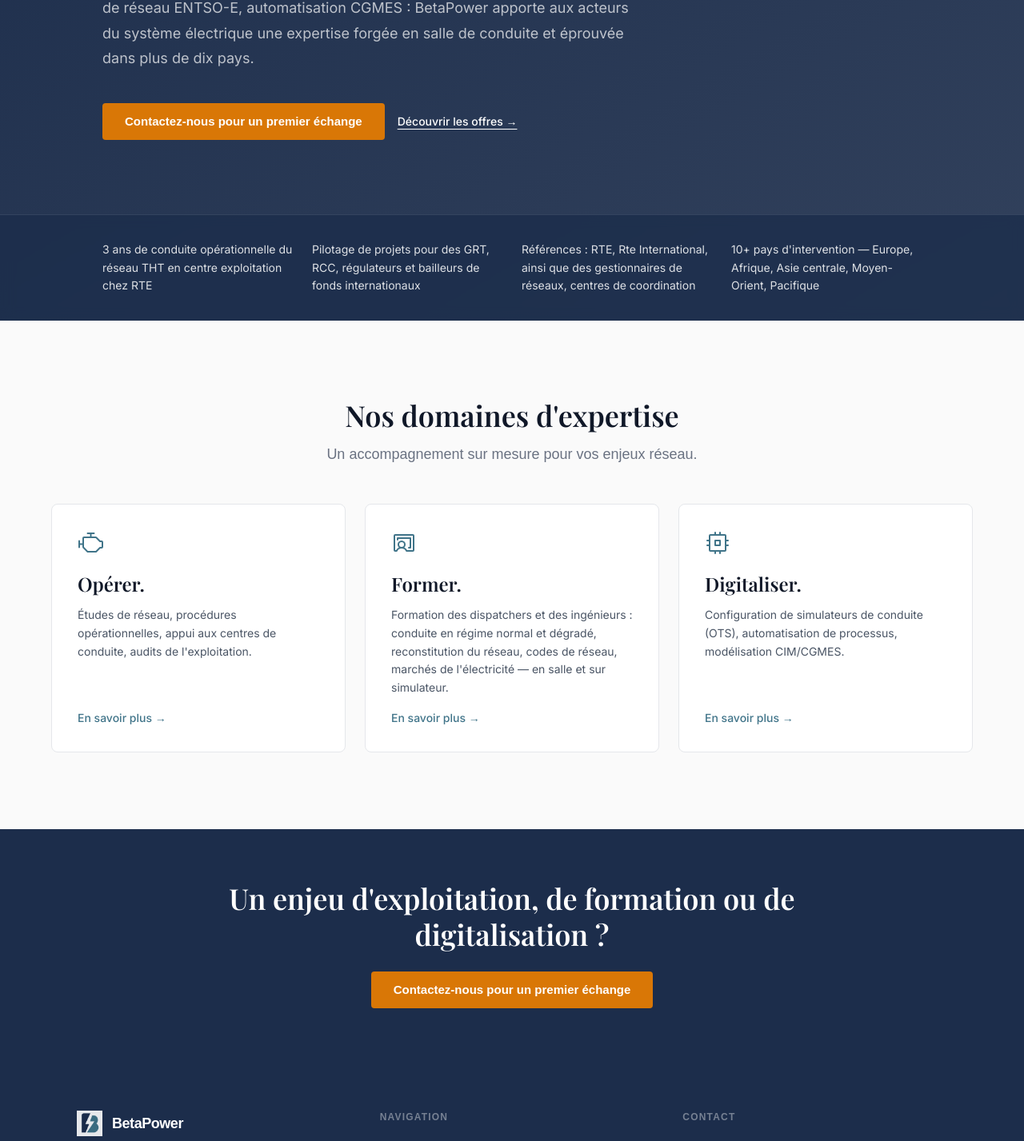
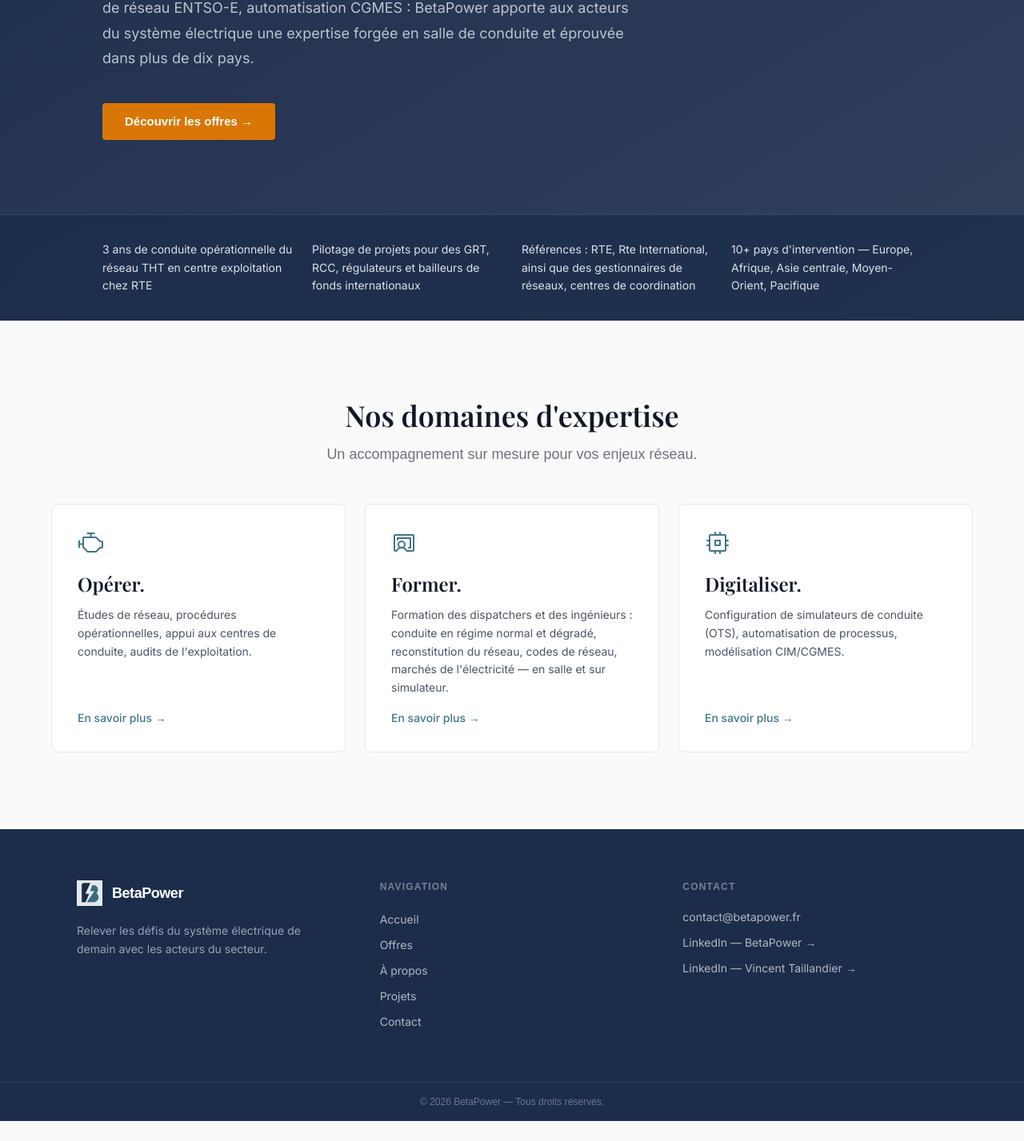
Before and after one commit to VincentTaillandier/betapower, a Next.js app: page / in a window 1280 px wide. Shown: the part 400-1827 px from the top of the page at 80% size. After the commit the page ends 1802 px from the top, so only its background shows below. Built offline with nearby package versions, Linux system fonts and the light colour scheme; a web font is replaced by a local one.

Commit message:
ui(contact): remove direct-contact buttons from home, funnel through /contact/

```diff
--- a/components/HomeContent.tsx
+++ b/components/HomeContent.tsx
@@ -35,12 +35,9 @@ export default function HomeContent() {
             </p>
 
             <div className="flex flex-wrap gap-4 items-center">
-              <Link href="/contact" className="btn-primary">
-                Contactez-nous pour un premier échange
-              </Link>
               <Link
                 href="/offres"
-                className="text-white text-sm font-medium underline underline-offset-4 hover:text-white/70 transition-colors"
+                className="btn-primary"
               >
                 Découvrir les offres →
               </Link>
@@ -104,17 +101,6 @@ export default function HomeContent() {
         </div>
       </section>
 
-      {/* ── BLOC CTA FINAL ──────────────────────────────────────── */}
-      <section className="bg-betapower-darkblue py-16 px-4">
-        <div className="max-w-4xl mx-auto text-center">
-          <h2 className="text-white text-2xl sm:text-3xl font-semibold mb-6">
-            Un enjeu d'exploitation, de formation ou de digitalisation ?
-          </h2>
-          <Link href="/contact" className="btn-primary inline-block">
-            Contactez-nous pour un premier échange
-          </Link>
-        </div>
-      </section>
     </>
   )
 }
```
